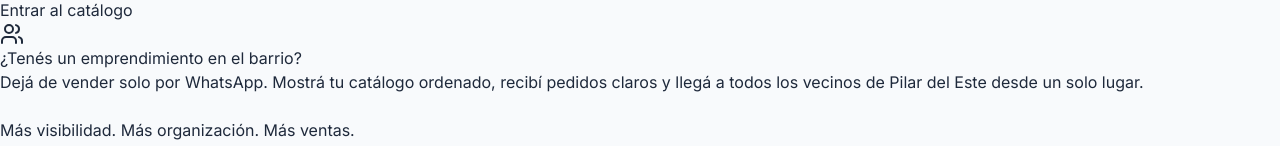
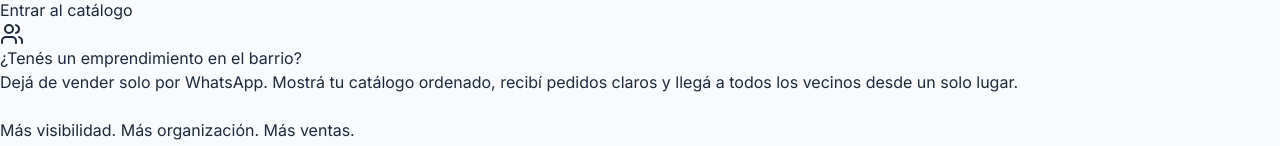
Before and after one commit to andimartinm/himalaya-marketplace, a Next.js app: page / in a window 1280 px wide. Shown: the part 776-922 px from the top of the page. Built offline with nearby package versions, Linux system fonts and the light colour scheme; no server answers.

Commit message:
fix: quitar 'de Pilar del Este' del home

```diff
--- a/app/page.tsx
+++ b/app/page.tsx
@@ -233,7 +233,7 @@ export default function HomePage() {
           </h2>
           <p className="text-lg text-white/90 mb-8 max-w-2xl mx-auto">
             Dejá de vender solo por WhatsApp.
-            Mostrá tu catálogo ordenado, recibí pedidos claros y llegá a todos los vecinos de Pilar del Este desde un solo lugar.
+            Mostrá tu catálogo ordenado, recibí pedidos claros y llegá a todos los vecinos desde un solo lugar.
             <br /><br />
             Más visibilidad. Más organización. Más ventas.
           </p>
```
